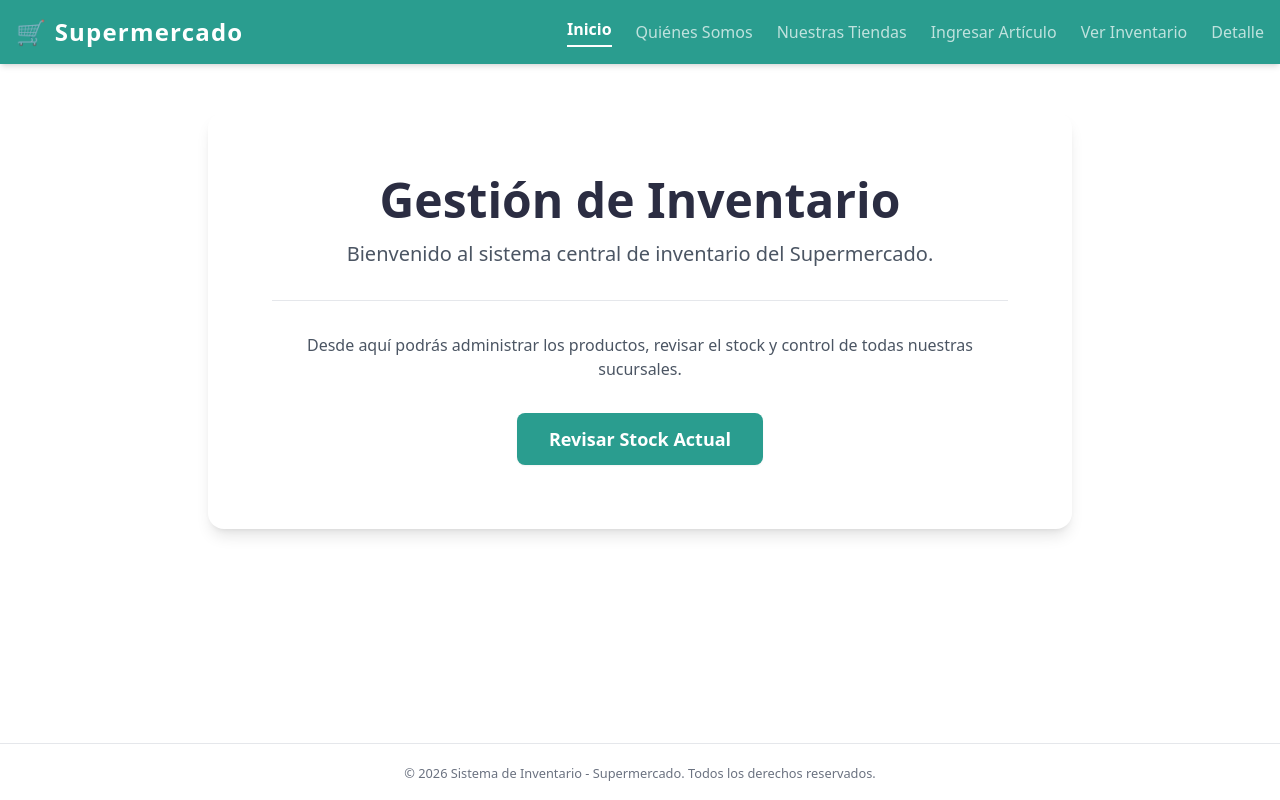
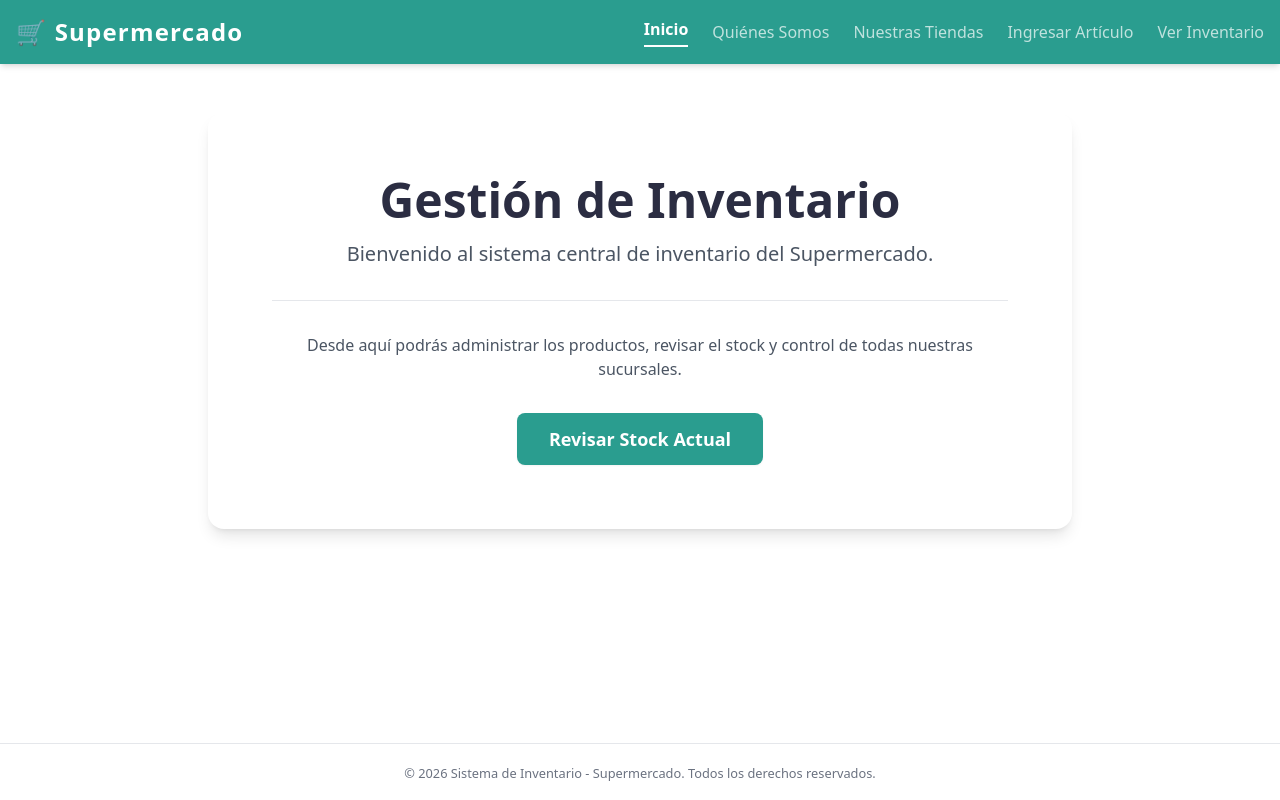
Before and after one commit to JenniferGonzalezT/supermercado-jennifer-gonzalez-PFY2202-004A, a React (Vite) app: page / in a window 1280 px wide. Built offline with nearby package versions, Linux system fonts and the light colour scheme.

Commit message:
S3-Feat: implementar control de visibilidad de rutas en navbar mediante propiedad showInMenu

```diff
--- a/src/components/Navbar.jsx
+++ b/src/components/Navbar.jsx
@@ -44,8 +44,10 @@ export default function Navbar() {
 
         {/* Contenedor de Enlaces */}
         <div className={`${isOpen ? 'flex' : 'hidden'} md:flex flex-col md:flex-row justify-center items-center gap-x-6 gap-y-4 w-full md:w-auto mt-4 md:mt-0 transition-all`}>
-          {/* Mapeo dinámico de las rutas y se agrega un onClick para cerrar el menú móvil automáticamente al seleccionar una opción */}
-            {rutasNavegacion.map((ruta) => (
+          {/* Mapeo dinámico de las rutas filtradas y se agrega un onClick para cerrar el menú automáticamente al seleccionar una opción */}
+          {rutasNavegacion
+            .filter((ruta) => ruta.showInMenu)
+            .map((ruta) => (
               <NavLink
                 key={ruta.path}
                 to={ruta.path}
```
Also changed, not shown: src/routes/routes.config.jsx (+6 -6 lines).
